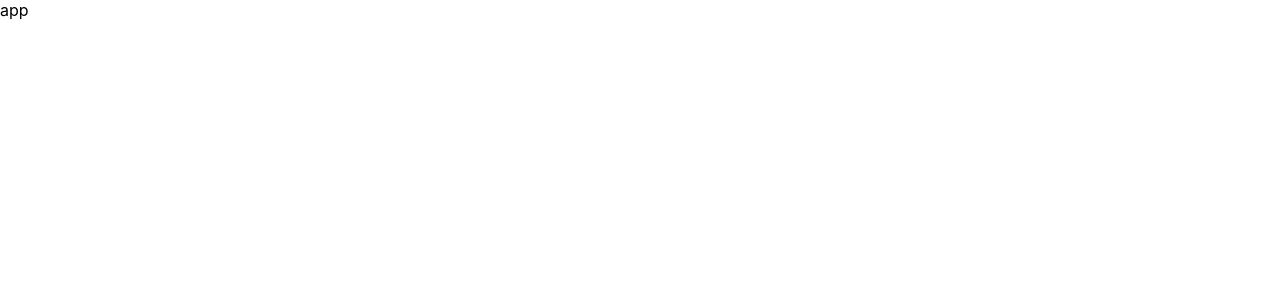
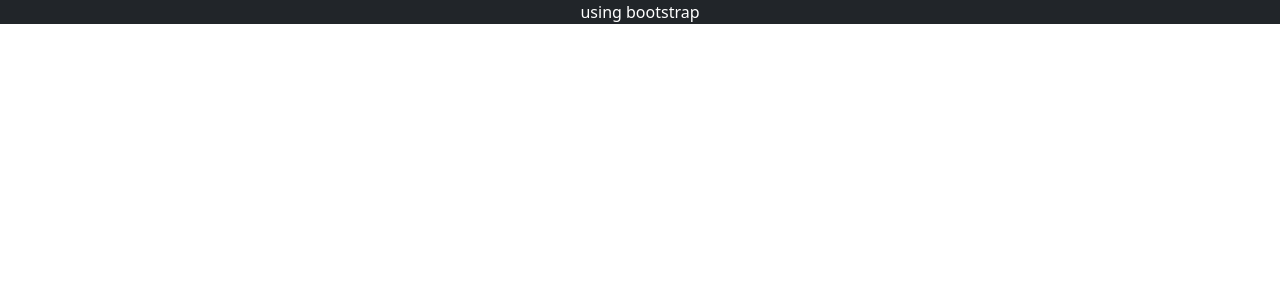
Before and after one commit to atroopa/faradars, a React (Create React App) app: page / in a window 1280 px wide. Shown: the top 300 px of the page. Built offline with nearby package versions, Linux system fonts and the light colour scheme.

Commit message:
install tailwind css

```diff
--- a/package.json
+++ b/package.json
@@ -35,5 +35,10 @@
       "last 1 firefox version",
       "last 1 safari version"
     ]
+  },
+  "devDependencies": {
+    "autoprefixer": "^10.4.13",
+    "postcss": "^8.4.21",
+    "tailwindcss": "^3.2.4"
   }
 }
--- /dev/null
+++ b/postcss.config.js
@@ -0,0 +1,6 @@
+module.exports = {
+  plugins: {
+    tailwindcss: {},
+    autoprefixer: {},
+  },
+}
--- a/src/App.js
+++ b/src/App.js
@@ -3,8 +3,8 @@ import './App.css';
 
 function App() {
   return (
-    <div>
-      app
+    <div className='App bg-dark text-white'>
+      using bootstrap
     </div>
   );
 }
--- a/src/index.js
+++ b/src/index.js
@@ -2,7 +2,7 @@ import React from 'react';
 import ReactDOM from 'react-dom/client';
 import './index.css';
 import App from './App';
-
+import 'bootstrap/dist/css/bootstrap.css';
 
 const root = ReactDOM.createRoot(document.getElementById('root'));
 root.render(
--- /dev/null
+++ b/tailwind.config.js
@@ -0,0 +1,8 @@
+/** @type {import('tailwindcss').Config} */
+module.exports = {
+  content: [],
+  theme: {
+    extend: {},
+  },
+  plugins: [],
+}
```
Also changed, not shown: 1 other file (tests, documents, lock files or other folders).
